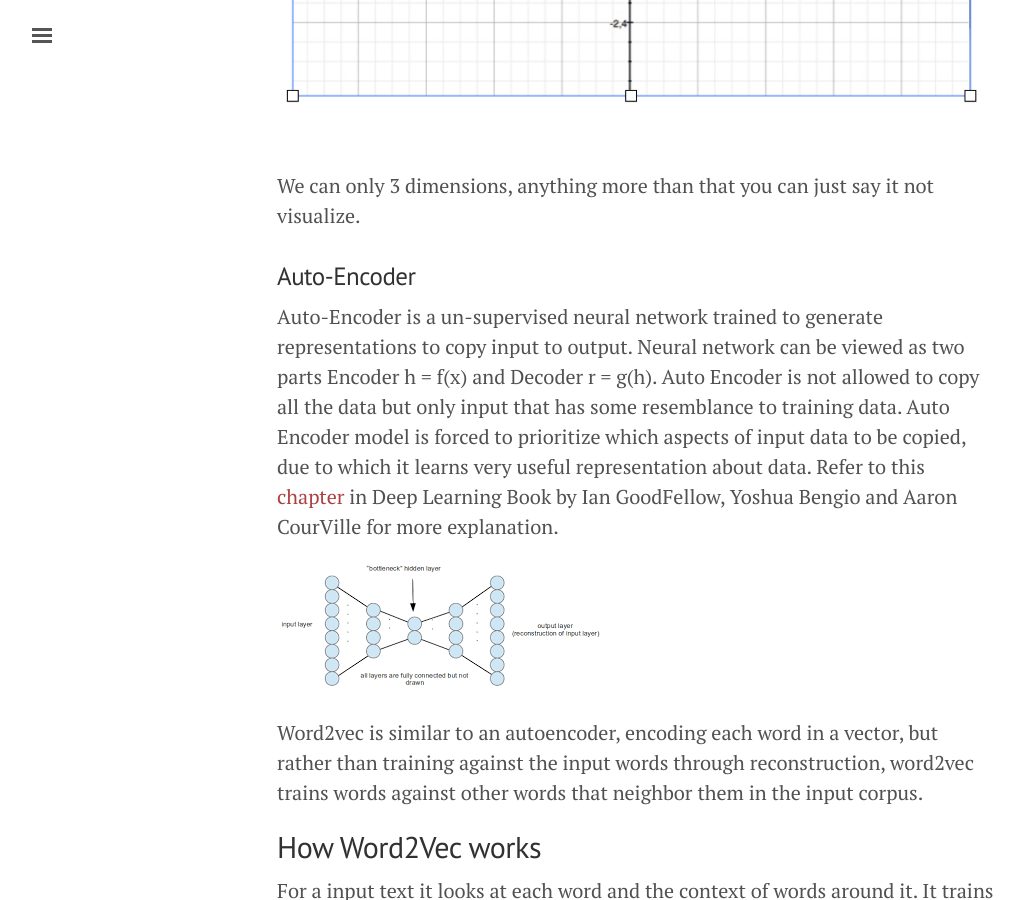
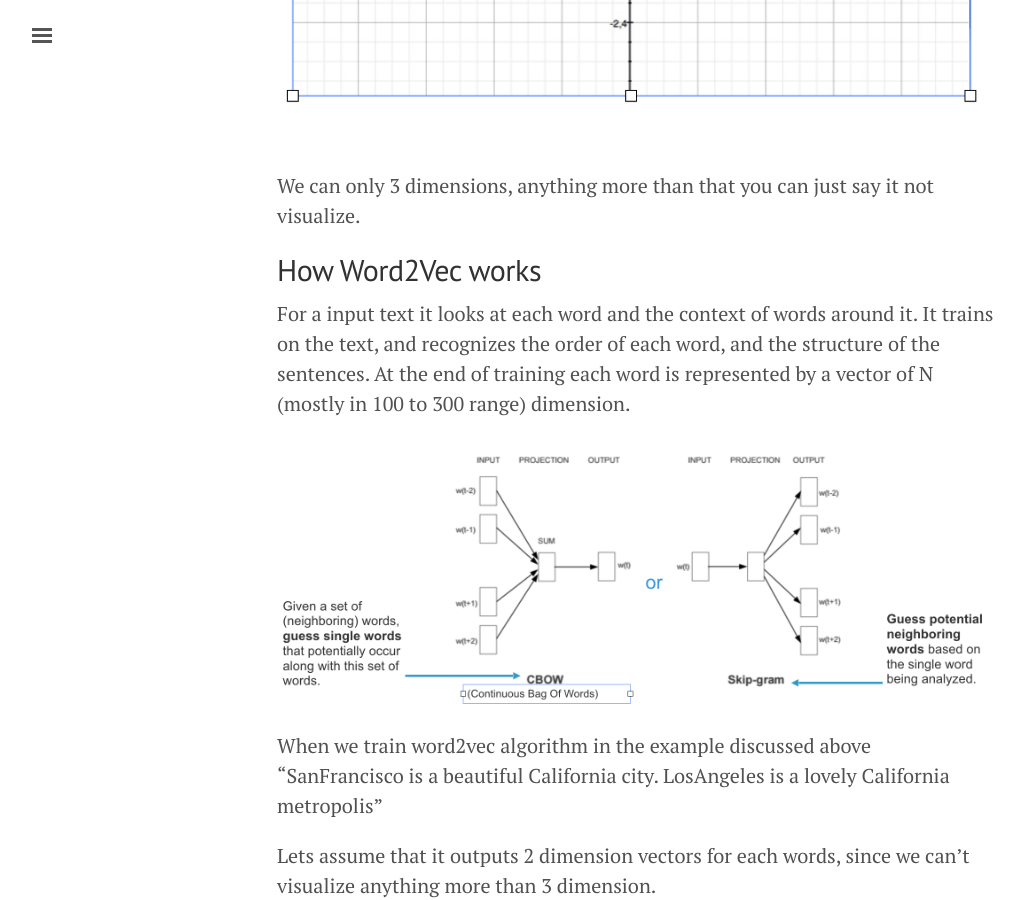
Before and after one commit to malaikannan/malaikannan.github.io, a Jekyll site: the page built from _posts/2017-01-22-Natural Language Processing using Vectoriziation.md, in a window 1280 px wide and 900 px high, scrolled down 3113 px. Shown: the whole window, without its empty margins (3-1027 px from the left). Built offline with Jekyll 4.4.1, drawn with Linux system fonts in a browser that asks for light colours; some of the changed text lies outside the part shown.

Commit message:
removed auto-encoder

```diff
--- a/_posts/2017-01-22-Natural Language Processing using Vectoriziation.md
+++ b/_posts/2017-01-22-Natural Language Processing using Vectoriziation.md
@@ -66,14 +66,6 @@ A vector can be represented as by plotting on a graph. Lets take a 2D example
 ![2D Plot](/assets/2017-01-22-Natural Language Processing using Word2Vec/2DPlot.png)
 
 We can only 3 dimensions, anything more than that you can just say it not visualize.
-
-### Auto-Encoder
-
-Auto-Encoder is a un-supervised neural network trained to generate representations to copy input to output. Neural network can be viewed as two parts Encoder h = f(x) and Decoder r = g(h). Auto Encoder is not allowed to copy all the data but only input that has some resemblance to training data. Auto Encoder model is forced to prioritize which aspects of input data to be copied, due to which it learns very useful representation about data. Refer to this [chapter](http://www.deeplearningbook.org/contents/autoencoders.html) in Deep Learning Book by Ian GoodFellow, Yoshua Bengio and Aaron CourVille for more explanation.
-
-![Auto-Encoder](/assets/2017-01-22-Natural Language Processing using Word2Vec/auto-encoder.png)
-
-Word2vec is similar to an autoencoder, encoding each word in a vector, but rather than training against the input words through reconstruction, word2vec trains words against other words that neighbor them in the input corpus.
 
 ## How Word2Vec works
 
```
Also changed, not shown: other parts of _posts/2017-01-22-Natural Language Processing using Vectoriziation.md (+3 -0 lines).
